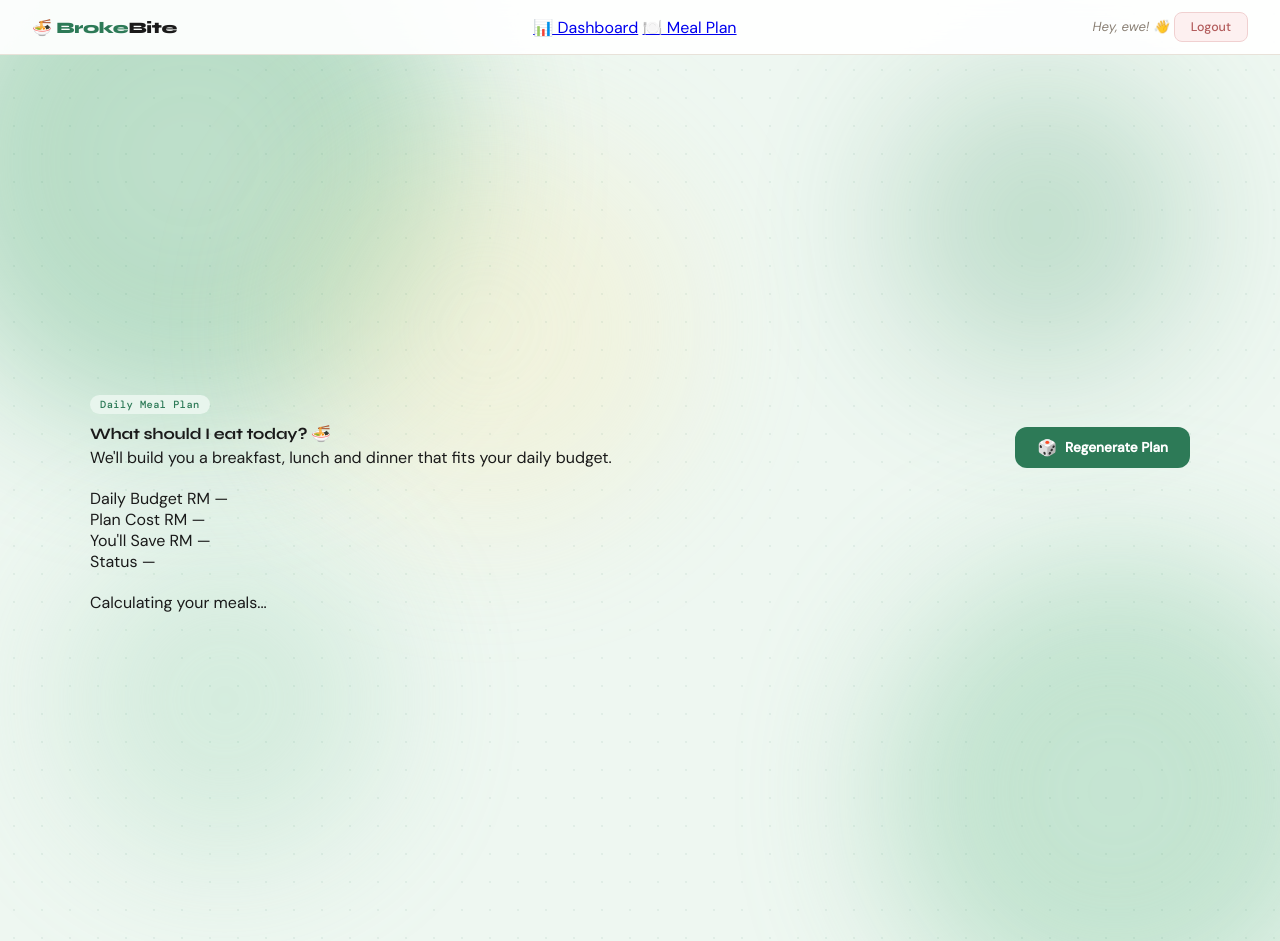
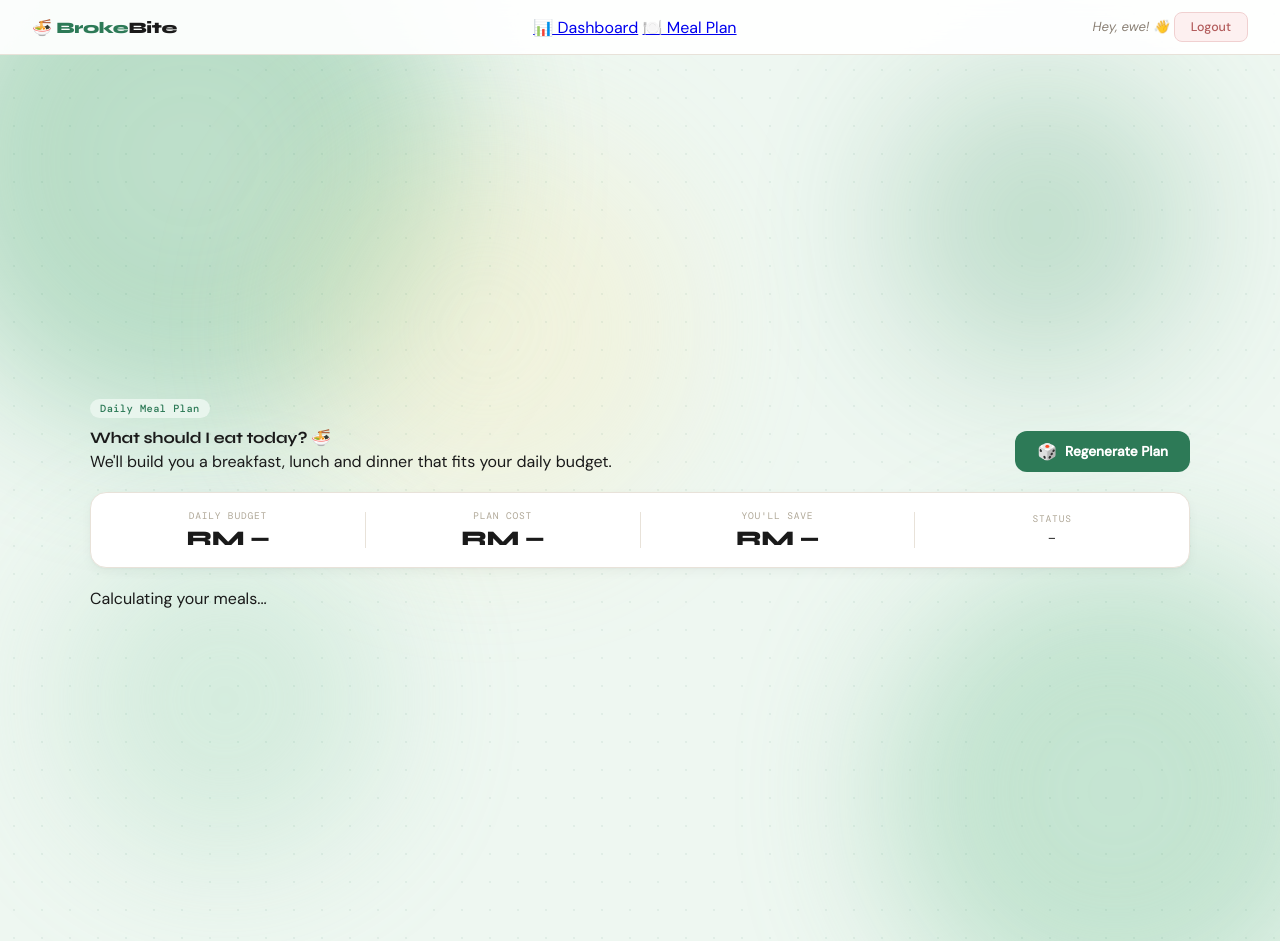
Before and after one commit to choongkarhung/GitExercise-G072, a Flask app: page /mealplan in a window 1280 px wide. Run offline with Flask 3, Linux system fonts and the light colour scheme; a user stored in the database is signed in.

Commit message:
Mealplan CSS 2.

```diff
--- a/static/mealplan.css
+++ b/static/mealplan.css
@@ -48,3 +48,66 @@
 .btn-regenerate:hover .regen-icon {
     transform: rotate(180deg);
 }
+
+/* BUDGET RIBBON */
+.budget-ribbon {
+    background: var(--surface);
+    border: 1px solid var(--cream-border);
+    border-radius: 16px;
+    padding: 16px 28px;
+    display: flex;
+    align-items: center;
+    gap: 0;
+    flex-wrap: wrap;
+    box-shadow: 0 1px 3px rgba(0,0,0,0.04), 0 4px 12px rgba(0,0,0,0.04);
+}
+
+.ribbon-item {
+    display: flex;
+    flex-direction: column;
+    align-items: center;
+    padding: 0 28px;
+    flex: 1;
+    min-width: 100px;
+}
+
+.ribbon-item:first-child { padding-left: 0; }
+.ribbon-item:last-child  { padding-right: 0; }
+
+.ribbon-divider {
+    width: 1px;
+    height: 36px;
+    background: var(--cream-border);
+    flex-shrink: 0;
+}
+
+.ribbon-label {
+    font-family: 'DM Mono', monospace;
+    font-size: 0.6rem;
+    color: var(--ink-faint);
+    text-transform: uppercase;
+    letter-spacing: 0.08em;
+    margin-bottom: 4px;
+}
+
+.ribbon-val {
+    font-family: 'Syne', sans-serif;
+    font-size: 1.3rem;
+    font-weight: 800;
+    color: var(--ink);
+    letter-spacing: -0.02em;
+}
+
+.ribbon-badge {
+    font-family: 'DM Mono', monospace;
+    font-size: 0.65rem;
+    padding: 3px 12px;
+    border-radius: 20px;
+    letter-spacing: 0.04em;
+    text-transform: uppercase;
+    font-weight: 500;
+}
+
+.ribbon-badge.ok     { background: var(--green-light);  color: var(--green);    border: 1px solid var(--green-border); }
+.ribbon-badge.warn   { background: var(--yellow-bg);    color: #7a6e50;         border: 1px solid var(--yellow-border); }
+.ribbon-badge.danger { background: var(--red-bg);       color: var(--red-text); border: 1px solid var(--red-border); }
```
